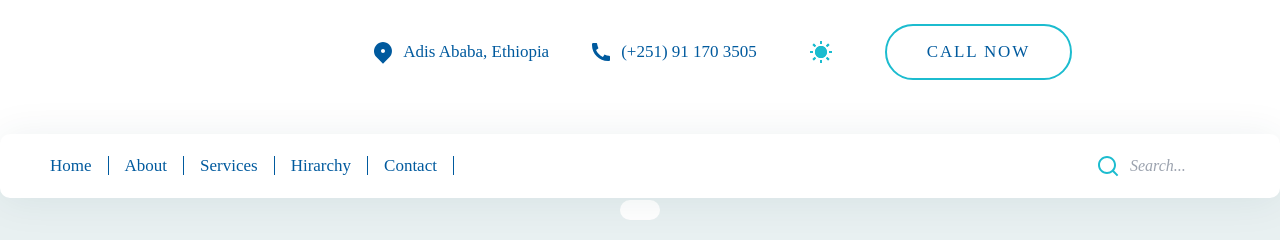
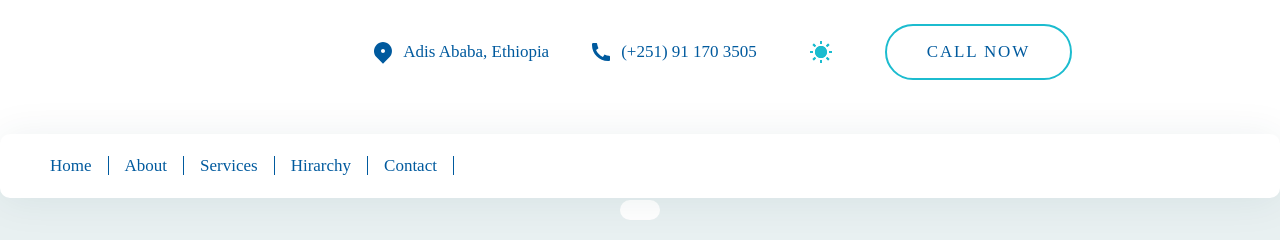
Before and after one commit to Mulubrhan1511/Constaraction, a React (Vite) app in the folder front/: page / in a window 1280 px wide. Shown: the top 240 px of the page. Built offline with nearby package versions, Linux system fonts and the light colour scheme.

Commit message:
deleted search input

```diff
--- a/front/src/components/Navbar/Navbar2.jsx
+++ b/front/src/components/Navbar/Navbar2.jsx
@@ -219,7 +219,7 @@ const Navbar2 = () => {
           </li>
         </ul>
 
-        <form className='relative flex gap-x-[10px]'>
+        {/* <form className='relative flex gap-x-[10px]'>
           <label htmlFor='search-input' className='flex justify-center items-center group'>
             <RiSearchLine className='text-2xl text-accent' />
           </label>
@@ -229,7 +229,7 @@ const Navbar2 = () => {
             placeholder='Search...'
             className='outline-none w-[100px] focus:w-[180px] focus:border-b-2 focus:border-accent placeholder:italic placeholder:text-base transition-all duration-150'
           />
-        </form>
+        </form> */}
       </nav>
     </div>
   );
```
